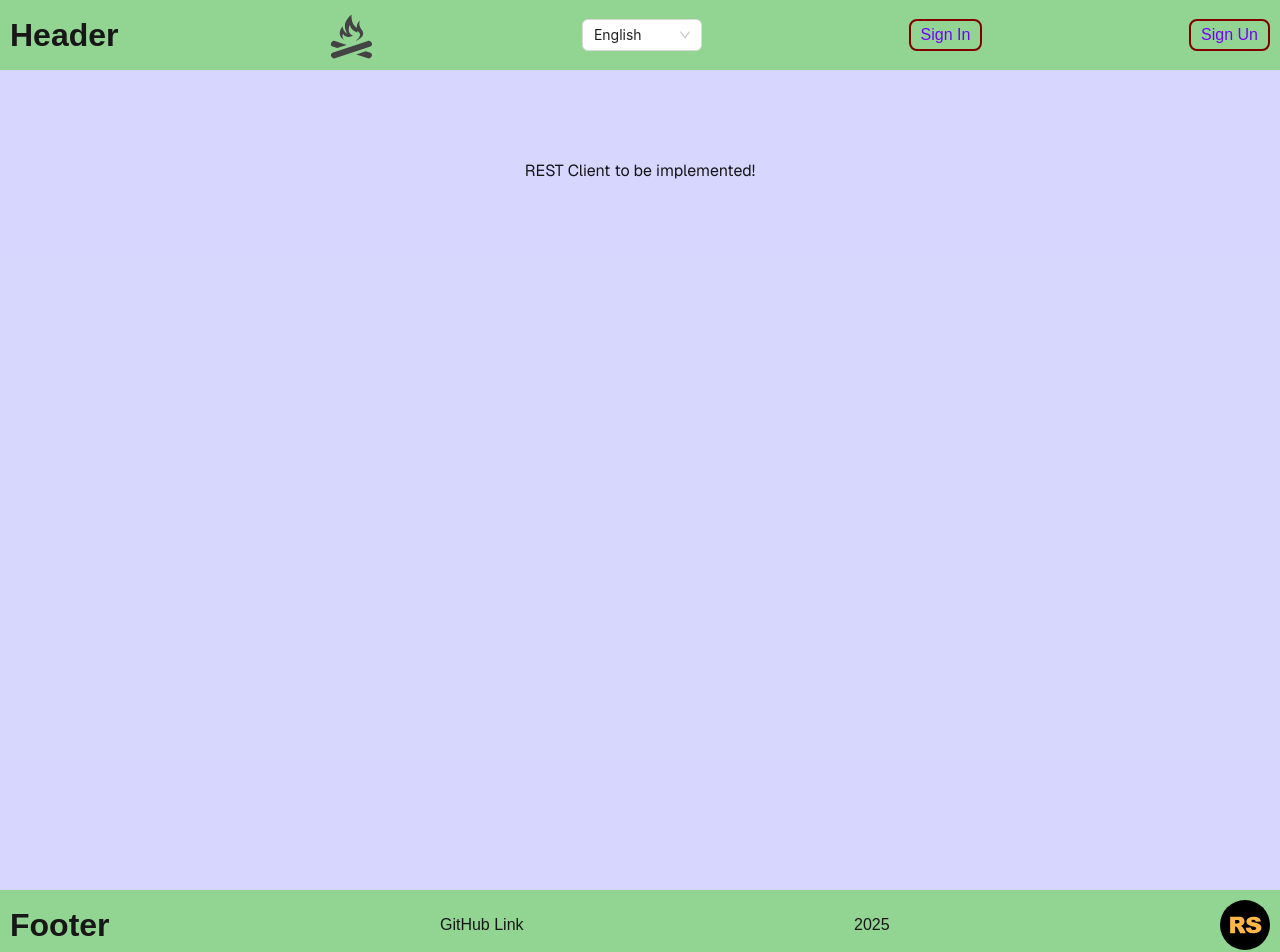
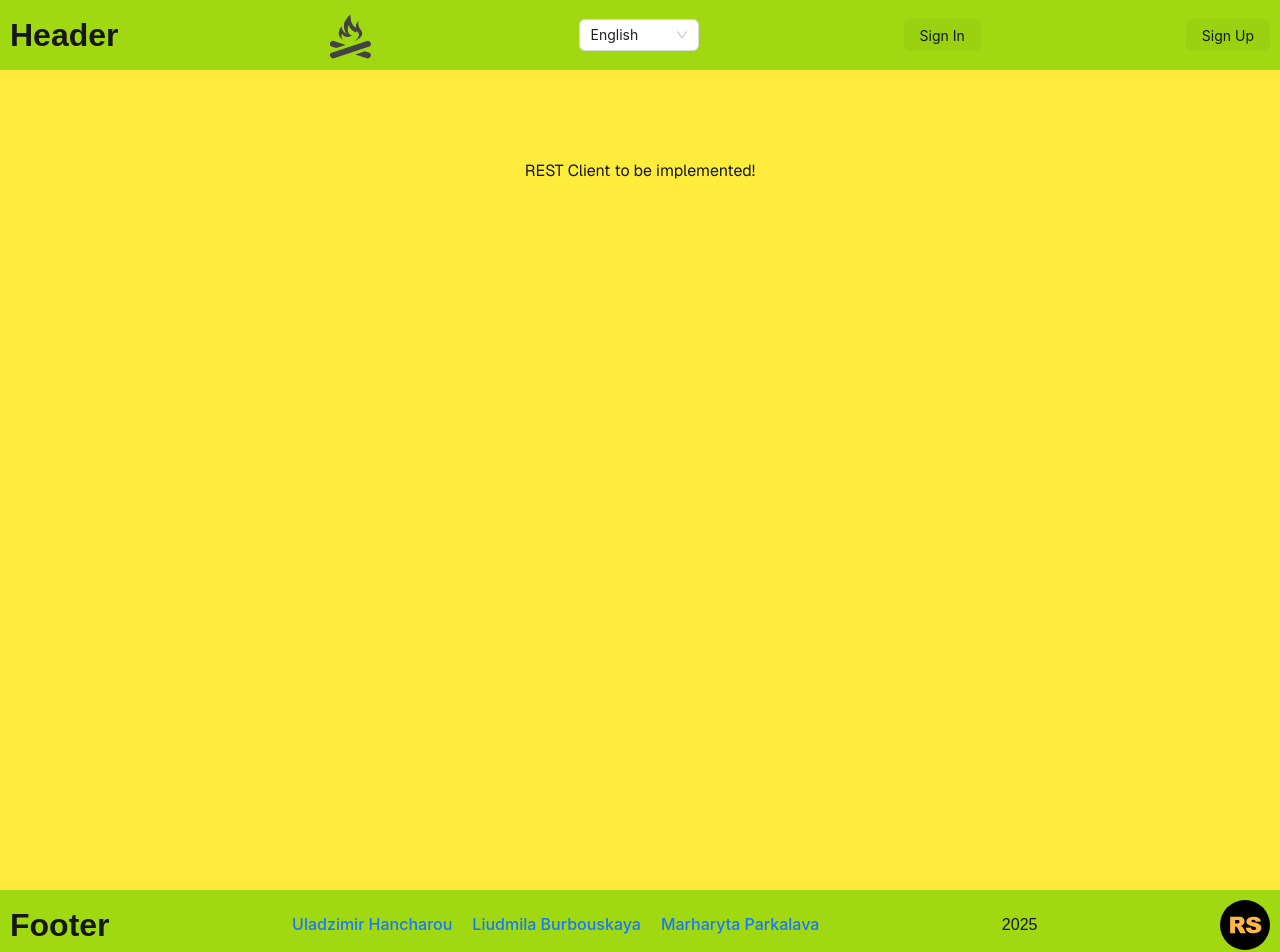
Before and after one commit to totoogg/rest-client-app, a Next.js app: page / in a window 1280 px wide. Shown: the top 952 px of the page. Built offline with nearby package versions, Linux system fonts and the light colour scheme.

Commit message:
fix: delete _app and layout

```diff
--- a/package.json
+++ b/package.json
@@ -13,6 +13,8 @@
   },
   "dependencies": {
     "@ant-design/icons": "^6.0.0",
+    "@ant-design/nextjs-registry": "^1.0.2",
+    "@ant-design/v5-patch-for-react-19": "^1.0.3",
     "antd": "^5.24.4",
     "next": "15.2.3",
     "react": "^19.0.0",
--- a/src/app/_app/layout/layout.tsx
+++ /dev/null
@@ -1,20 +0,0 @@
-import { FC, ReactNode } from 'react';
-import Header from '@/widgets/header';
-import Footer from '@/widgets/footer';
-import MainLayout from './mainLayout';
-
-interface ChildrenProps {
-  children: ReactNode;
-}
-
-const Layout: FC<ChildrenProps> = ({ children }) => {
-  return (
-    <>
-      <Header />
-      <MainLayout>{children}</MainLayout>
-      <Footer />
-    </>
-  );
-};
-
-export default Layout;
--- a/src/app/_app/layout/mainLayout.tsx
+++ /dev/null
@@ -1,15 +0,0 @@
-import { FC, ReactNode } from 'react';
-
-interface ChildrenProps {
-  children: ReactNode;
-}
-
-const MainLayout: FC<ChildrenProps> = ({ children }) => {
-  return (
-    <>
-      <main className="main-container">{children}</main>
-    </>
-  );
-};
-
-export default MainLayout;
--- a/src/app/globals.css
+++ b/src/app/globals.css
@@ -1,6 +1,8 @@
 :root {
   --background: #ffffff;
   --foreground: #171717;
+  --background-primary: #a0d911;
+  --background-secondary: #ffec3d;
 }
 
 @media (prefers-color-scheme: dark) {
@@ -18,7 +20,8 @@ body {
 
 body {
   color: var(--foreground);
-  background: var(--background);
+  /* background: var(--background); */
+  background: var(--background-primary);
   font-family: Arial, Helvetica, sans-serif;
   -webkit-font-smoothing: antialiased;
   -moz-osx-font-smoothing: grayscale;
@@ -45,8 +48,10 @@ a {
   }
 }
 
-header, footer {
-  background-color: rgba(9, 157, 9, 0.441);
+header,
+footer {
+  /* background-color: rgba(9, 157, 9, 0.441); */
+  background-color: var(--background-primary);
   display: flex;
   padding: 10px;
   align-items: center;
@@ -54,7 +59,8 @@ header, footer {
 }
 
 main {
-  background-color: rgba(26, 26, 248, 0.175);
+  /* background-color: rgba(26, 26, 248, 0.175); */
+  background-color: var(--background-secondary);
   padding: 10px;
   display: flex;
   flex-direction: column;
@@ -72,10 +78,52 @@ main {
   border-radius: 8px;
   padding: 5px 10px;
   cursor: pointer;
-  transition: background-color 200ms linear, color 200ms linear;
+  transition:
+    background-color 200ms linear,
+    color 200ms linear;
 }
 
 .nav-link:hover {
   background-color: rgb(240, 198, 198);
   color: yellow;
 }
+
+.custom-link {
+  color: #0a853b;
+  /* text-decoration: none; */
+  font-size: 16px;
+  font-weight: 500;
+  /* transition: color 0.3s ease, background-color 0.3s ease; */
+  padding: 8px 12px;
+  border-radius: 4px;
+  /* transition: all 0.3s ease; */
+  display: flex;
+}
+
+.custom-link:hover {
+  color: #f940ff;
+  background-color: rgba(24, 144, 255, 0.1);
+  transform: translateY(-2px);
+}
+
+.custom-link:active {
+  color: #d98209;
+  background-color: rgba(24, 144, 255, 0.2);
+}
+
+.footer-team {
+  display: flex;
+  align-items: center;
+  justify-content: center;
+  /* flex-direction: column; */
+  gap: 20px;
+}
+
+.link-svg-icon {
+  cursor: pointer;
+  transition: all 0.3s ease;
+}
+
+.link-svg-icon:hover {
+  opacity: 0.7;
+}
--- a/src/app/layout.tsx
+++ b/src/app/layout.tsx
@@ -1,7 +1,11 @@
 import type { Metadata } from 'next';
 import { Geist, Geist_Mono } from 'next/font/google';
 import './globals.css';
-import Layout from './_app/layout/layout';
+import '@ant-design/v5-patch-for-react-19';
+// import Layout from './_app/layout/layout';
+import Header from '@/widgets/header';
+import Footer from '@/widgets/footer';
+
 
 const geistSans = Geist({
   variable: '--font-geist-sans',
@@ -27,7 +31,9 @@ export default function RootLayout({
     <html lang="en">
       <link rel="icon" href="/sun-svgrepo-com.svg" sizes="any" />
       <body className={`${geistSans.variable} ${geistMono.variable}`}>
-        <Layout>{children}</Layout>
+        <Header />
+        <main className="main-container">{children}</main>
+        <Footer />
       </body>
     </html>
   );
--- /dev/null
+++ b/src/entities/team/dataTeam.ts
@@ -0,0 +1,37 @@
+enum TeamMemberName {
+  UladzimirHancharou = 'Uladzimir Hancharou',
+  LiudmilaBurbouskaya = 'Liudmila Burbouskaya',
+  MarharytaParkalava = 'Marharyta Parkalava',
+}
+
+enum TeamMemberGitHub {
+  totoogg = 'https://github.com/totoogg',
+  burbuha = 'https://github.com/burbuha',
+  margaritabraun = 'https://github.com/margaritabraun',
+}
+
+type TeamPeople = {
+  fullName: TeamMemberName;
+  linkGitHub: TeamMemberGitHub;
+  isHead: boolean;
+};
+
+const dataTeam: TeamPeople[] = [
+  {
+    fullName: TeamMemberName.UladzimirHancharou,
+    linkGitHub: TeamMemberGitHub.totoogg,
+    isHead: true,
+  },
+  {
+    fullName: TeamMemberName.LiudmilaBurbouskaya,
+    linkGitHub: TeamMemberGitHub.burbuha,
+    isHead: false,
+  },
+  {
+    fullName: TeamMemberName.MarharytaParkalava,
+    linkGitHub: TeamMemberGitHub.margaritabraun,
+    isHead: false,
+  },
+];
+
+export default dataTeam;
--- /dev/null
+++ b/src/shared/ui/Link.tsx
@@ -0,0 +1,20 @@
+'use client';
+import { Typography } from 'antd';
+const { Link } = Typography;
+
+type LinkProps = {
+  href: string;
+  text: string;
+};
+
+const MyLink = ({ href, text }: LinkProps) => {
+  return (
+    <>
+      <Link href={href} target="_blank" className="custom-link">
+        {text}
+      </Link>
+    </>
+  );
+};
+
+export default MyLink;
--- a/src/shared/ui/LogoTemplate.tsx
+++ b/src/shared/ui/LogoTemplate.tsx
@@ -1,10 +1,10 @@
 'use client';
 
 import Icon from '@ant-design/icons';
-import { FC, ReactElement } from 'react';
+import { FC, ReactNode } from 'react';
 
 interface LogoProps {
-  icon: ReactElement;
+  icon: ReactNode;
   size?: number;
   width?: number;
   height?: number;
@@ -13,6 +13,7 @@ interface LogoProps {
 const LogoTemplate: FC<LogoProps> = ({ icon, size = 32, width, height }) => {
   return (
     <Icon
+      className="link-svg-icon"
       component={() => icon}
       style={{
         fontSize: `${size}px`,
@@ -24,3 +25,34 @@ const LogoTemplate: FC<LogoProps> = ({ icon, size = 32, width, height }) => {
 };
 
 export default LogoTemplate;
+
+// 'use client';
+
+// import Icon from '@ant-design/icons';
+// import { FC, ReactNode } from 'react';
+// import { Button } from 'antd';
+
+// interface LogoProps {
+//   icon: ReactNode;
+//   size?: number;
+//   width?: number;
+//   height?: number;
+// }
+
+// const LogoTemplate: FC<LogoProps> = ({ icon }) => {
+//   return (
+//     // type="link"
+//     <Button type="link">
+//       <Icon
+//         component={() => icon}
+//         style={{
+//           fontSize: `${20}px`,
+//           // width: width ? `${width}px` : `${size}px`,
+//           // height: height ? `${height}px` : `${size}px`,
+//         }}
+//       />
+//     </Button>
+//   );
+// };
+
+// export default LogoTemplate;
--- a/src/shared/ui/NavLink.tsx
+++ b/src/shared/ui/NavLink.tsx
@@ -1,8 +1,14 @@
+import { Button } from 'antd';
+
 type NavLinkProps = {
   text: string;
 };
 const NavLink = ({ text }: NavLinkProps) => {
-  return <span className="nav-link">{text}</span>;
+  return (
+    <Button color="default" variant="filled">
+      {text}
+    </Button>
+  );
 };
 
 export default NavLink;
--- a/src/widgets/footer.tsx
+++ b/src/widgets/footer.tsx
@@ -1,10 +1,12 @@
 import CourseLogo from '../shared/LogoComponents/CourseLogo';
+import TeamFooter from './teamFooter';
 const linkToCourse = 'https://rs.school/courses/reactjs';
 const Footer = () => {
   return (
     <footer>
       <h1>Footer</h1>
-      <a href={linkToCourse}>GitHub Link</a>
+      {/* <a href={linkToCourse}>GitHub Link</a> */}
+      <TeamFooter />
       <p>2025</p>
       <a className="link" href={linkToCourse}>
         <CourseLogo />
--- a/src/widgets/header.tsx
+++ b/src/widgets/header.tsx
@@ -8,13 +8,15 @@ const Header = () => {
   return (
     <header>
       <h1>Header</h1>
-      <Logo />
+      <Link href="/">
+        <Logo />
+      </Link>
       <LangToggle />
       <Link href="/auth/sign-in">
         <NavLink text="Sign In" />
       </Link>
       <Link href="/auth/sign-up">
-        <NavLink text="Sign Un" />
+        <NavLink text="Sign Up" />
       </Link>
     </header>
   );
--- /dev/null
+++ b/src/widgets/teamFooter.tsx
@@ -0,0 +1,19 @@
+import dataTeam from '@/entities/team/dataTeam';
+import MyLink from '@/shared/ui/Link';
+
+const TeamBlock = () => {
+  return (
+    <div className="footer-team">
+      {dataTeam &&
+        dataTeam.map((people) => (
+          <MyLink
+            href={people.linkGitHub}
+            text={people.fullName}
+            key={people.fullName}
+          />
+        ))}
+    </div>
+  );
+};
+
+export default TeamBlock;
```
Also changed, not shown: 1 other file (tests, documents, lock files or other folders).
